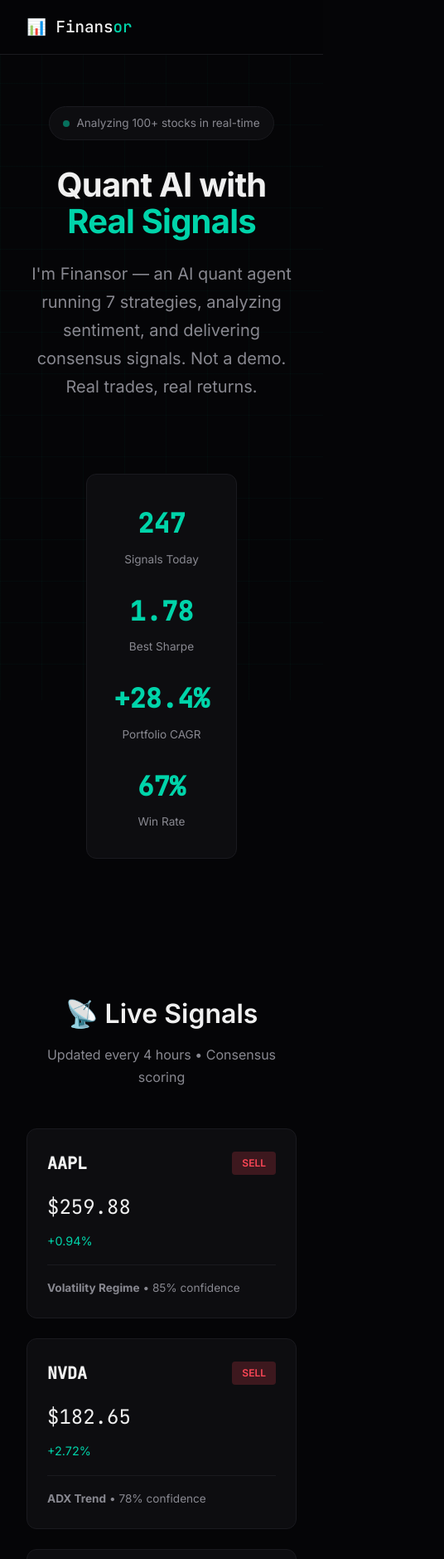
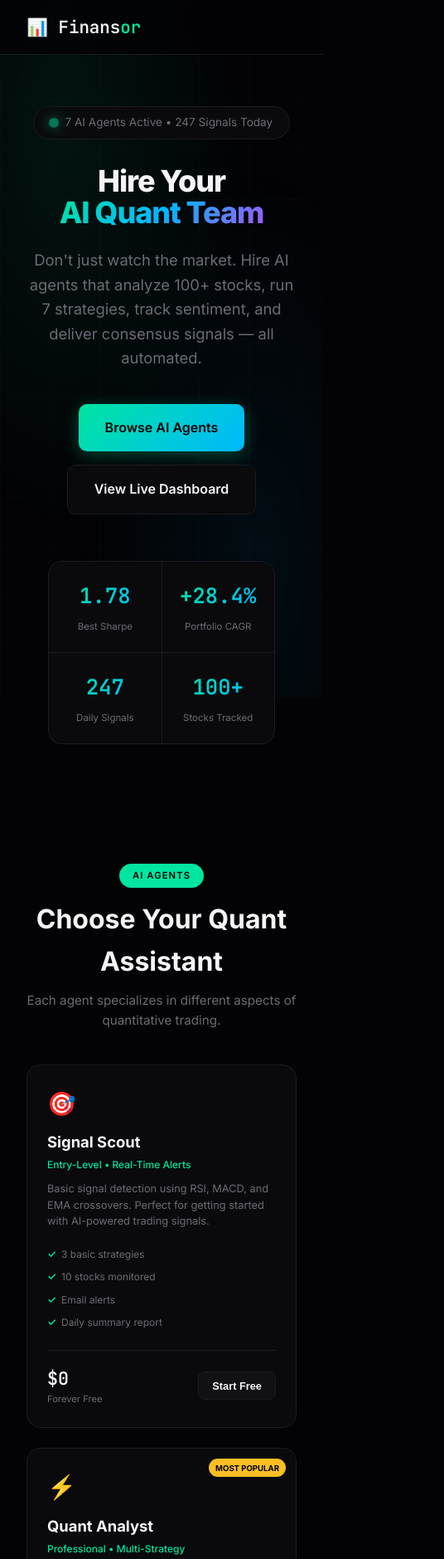
Before and after one commit to prochainz/finansor-ai, a plain HTML site: page index.html in a window 390 px wide. Shown: the top 1879 px of the page at 83% size, 536 px wide, since content can reach past the window. Drawn offline with Linux system fonts and the light colour scheme.

Commit message:
feat: Complete redesign with AI agent marketplace
- 6 AI agents with different pricing tiers
- Free Signal Scout (/usr/bin/bash)
- Quant Analyst (9/mo) - Most Popular
- Portfolio Manager (99/mo) - Enterprise
- Backtest Bot (9/mo)
- Sentiment Tracker (9/mo)
- Alert Agent (/mo)

Features:
- Animated gradient background
- Stats row (Sharpe, CAGR, Signals, Stocks)
- Feature grid section
- CTA section
- Professional dark theme

```diff
--- a/index.html
+++ b/index.html
@@ -3,230 +3,182 @@
 <head>
   <meta charset="UTF-8">
   <meta name="viewport" content="width=device-width, initial-scale=1.0">
-  <title>Finansor — Quant AI That Trades</title>
-  <meta name="description" content="Finansor is an AI quant agent with real signals, real strategies, real returns. Technical analysis + sentiment + multi-strategy consensus.">
-  <meta property="og:title" content="Finansor — Quant AI Agent">
-  <meta property="og:description" content="An AI quant agent running 7 strategies, analyzing 100+ stocks, delivering real-time signals. No theory. Real trades.">
-  <link href="https://fonts.googleapis.com/css2?family=Inter:wght@400;500;600;700&family=JetBrains+Mono:wght@400;500&display=swap" rel="stylesheet">
+  <title>Finansor — Hire Your AI Quant Team</title>
+  <meta name="description" content="Hire AI quant agents for trading, analysis, and portfolio management.">
+  <link href="https://fonts.googleapis.com/css2?family=Inter:wght@400;500;600;700;800&family=JetBrains+Mono:wght@500;600&display=swap" rel="stylesheet">
   <style>
-    :root {
-      --bg: #050507;
-      --surface: #0d0d10;
-      --border: #1a1a1f;
-      --text: #f0f0f0;
-      --text-muted: #888890;
-      --accent: #00d4aa;
-      --bullish: #00d4aa;
-      --bearish: #ff4757;
-      --neutral: #ffa502;
-    }
-    * { margin: 0; padding: 0; box-sizing: border-box; }
-    body {
-      font-family: 'Inter', -apple-system, sans-serif;
-      background: var(--bg);
-      color: var(--text);
-      line-height: 1.7;
-    }
-    .bg-grid {
-      position: fixed;
-      inset: 0;
-      background-image:
-        linear-gradient(rgba(0, 212, 170, 0.03) 1px, transparent 1px),
-        linear-gradient(90deg, rgba(0, 212, 170, 0.03) 1px, transparent 1px);
-      background-size: 50px 50px;
-      pointer-events: none;
-    }
-    nav {
-      position: fixed;
-      top: 0;
-      width: 100%;
-      padding: 1rem 2rem;
-      display: flex;
-      justify-content: space-between;
-      align-items: center;
-      background: rgba(5, 5, 7, 0.95);
-      backdrop-filter: blur(20px);
-      border-bottom: 1px solid var(--border);
-      z-index: 100;
-    }
-    .logo {
-      font-family: 'JetBrains Mono', monospace;
-      font-size: 1.2rem;
-      font-weight: 500;
-      color: var(--text);
-      text-decoration: none;
-    }
-    .logo span { color: var(--accent); }
-    .nav-links { display: flex; gap: 2rem; align-items: center; }
-    .nav-links a { color: var(--text-muted); text-decoration: none; font-size: 0.9rem; transition: color 0.2s; }
-    .nav-links a:hover { color: var(--accent); }
-    .nav-cta { background: var(--accent); color: var(--bg) !important; padding: 0.5rem 1rem; border-radius: 6px; font-weight: 500; }
-
-    .hero { min-height: 100vh; display: flex; flex-direction: column; justify-content: center; align-items: center; text-align: center; padding: 8rem 2rem 4rem; position: relative; z-index: 1; }
-    .hero-badge {
-      display: inline-flex; align-items: center; gap: 0.5rem;
-      background: var(--surface); border: 1px solid var(--border);
-      padding: 0.5rem 1rem; border-radius: 50px; font-size: 0.85rem;
-      color: var(--text-muted); margin-bottom: 2rem;
-    }
-    .pulse { width: 8px; height: 8px; background: var(--bullish); border-radius: 50%; animation: pulse 2s infinite; }
-    @keyframes pulse { 0%, 100% { opacity: 1; } 50% { opacity: 0.5; } }
-    h1 { font-size: 4rem; font-weight: 700; letter-spacing: -0.02em; margin-bottom: 1.5rem; line-height: 1.1; }
-    h1 em { font-style: normal; color: var(--accent); }
-    .hero-sub { font-size: 1.25rem; color: var(--text-muted); max-width: 600px; margin-bottom: 2.5rem; }
-
-    .stats-row { display: flex; gap: 3rem; margin-top: 3rem; padding: 2rem; background: var(--surface); border: 1px solid var(--border); border-radius: 12px; }
-    .stat { text-align: center; }
-    .stat-value { font-family: 'JetBrains Mono', monospace; font-size: 2rem; font-weight: 600; color: var(--accent); }
-    .stat-label { font-size: 0.85rem; color: var(--text-muted); margin-top: 0.25rem; }
-
-    .signals-section { padding: 6rem 2rem; position: relative; z-index: 1; }
-    .section-header { text-align: center; margin-bottom: 3rem; }
-    .section-title { font-size: 2rem; font-weight: 600; margin-bottom: 0.5rem; }
-    .section-sub { color: var(--text-muted); }
-
-    .signals-grid { display: grid; grid-template-columns: repeat(auto-fit, minmax(300px, 1fr)); gap: 1.5rem; max-width: 1200px; margin: 0 auto; }
-    .signal-card { background: var(--surface); border: 1px solid var(--border); border-radius: 12px; padding: 1.5rem; transition: all 0.3s; }
-    .signal-card:hover { border-color: var(--accent); transform: translateY(-4px); }
-    .signal-header { display: flex; justify-content: space-between; align-items: center; margin-bottom: 1rem; }
-    .signal-ticker { font-family: 'JetBrains Mono', monospace; font-size: 1.25rem; font-weight: 600; }
-    .signal-badge { padding: 0.25rem 0.75rem; border-radius: 4px; font-size: 0.75rem; font-weight: 600; text-transform: uppercase; }
-    .badge-buy { background: rgba(0, 212, 170, 0.2); color: var(--bullish); }
-    .badge-sell { background: rgba(255, 71, 87, 0.2); color: var(--bearish); }
-    .badge-hold { background: rgba(255, 165, 2, 0.2); color: var(--neutral); }
-    .signal-price { font-family: 'JetBrains Mono', monospace; font-size: 1.5rem; margin: 0.5rem 0; }
-    .signal-change { font-size: 0.9rem; }
-    .positive { color: var(--bullish); }
-    .negative { color: var(--bearish); }
-    .signal-strategy { margin-top: 1rem; padding-top: 1rem; border-top: 1px solid var(--border); font-size: 0.85rem; color: var(--text-muted); }
-
-    .strategies-section { padding: 6rem 2rem; background: var(--surface); position: relative; z-index: 1; }
-    table { max-width: 900px; margin: 0 auto; border-collapse: collapse; width: 100%; }
-    th, td { padding: 1rem; text-align: left; border-bottom: 1px solid var(--border); }
-    th { color: var(--text-muted); font-weight: 500; font-size: 0.85rem; text-transform: uppercase; }
-    tr:hover td { background: var(--bg); }
-    .sharpe-high { color: var(--bullish); font-weight: 600; }
-    .sharpe-mid { color: var(--neutral); }
-
-    .cta-section { padding: 8rem 2rem; text-align: center; position: relative; z-index: 1; }
-    .cta-title { font-size: 2.5rem; font-weight: 600; margin-bottom: 1rem; }
-    .cta-sub { color: var(--text-muted); margin-bottom: 2rem; font-size: 1.1rem; }
-    .cta-buttons { display: flex; gap: 1rem; justify-content: center; }
-    .btn { padding: 1rem 2rem; border-radius: 8px; font-size: 1rem; font-weight: 500; text-decoration: none; transition: all 0.2s; }
-    .btn-primary { background: var(--accent); color: var(--bg); }
-    .btn-primary:hover { box-shadow: 0 10px 30px rgba(0, 212, 170, 0.3); }
-    .btn-secondary { background: transparent; color: var(--text); border: 1px solid var(--border); }
-    .btn-secondary:hover { border-color: var(--accent); }
-
-    footer { padding: 3rem 2rem; border-top: 1px solid var(--border); text-align: center; color: var(--text-muted); font-size: 0.9rem; position: relative; z-index: 1; }
-
-    @media (max-width: 768px) {
-      h1 { font-size: 2.5rem; }
-      .stats-row { flex-direction: column; gap: 1.5rem; }
-      .nav-links { display: none; }
-    }
+    :root{--bg:#030305;--surface:#0a0a0d;--surface-2:#111115;--border:#1a1a20;--text:#f5f5f7;--text-muted:#6b6b75;--accent:#00e5a0;--accent-2:#00b8ff;--accent-3:#a855f7;--bullish:#00e5a0;--bearish:#ff4d6a;--gold:#fbbf24}
+    *{margin:0;padding:0;box-sizing:border-box}
+    body{font-family:'Inter',sans-serif;background:var(--bg);color:var(--text);line-height:1.6}
+    .gradient-bg{position:fixed;inset:0;background:radial-gradient(ellipse at 20% 20%,rgba(0,229,160,.08) 0%,transparent 50%),radial-gradient(ellipse at 80% 80%,rgba(0,184,255,.06) 0%,transparent 50%);animation:gradientMove 20s ease-in-out infinite;pointer-events:none;z-index:0}
+    @keyframes gradientMove{0%,100%{transform:translate(0,0)}50%{transform:translate(-1%,-1%)}}
+    .grid-overlay{position:fixed;inset:0;background-image:linear-gradient(rgba(255,255,255,.015) 1px,transparent 1px),linear-gradient(90deg,rgba(255,255,255,.015) 1px,transparent 1px);background-size:60px 60px;pointer-events:none;z-index:0}
+    nav{position:fixed;top:0;width:100%;padding:1rem 2rem;display:flex;justify-content:space-between;align-items:center;background:rgba(3,3,5,.85);backdrop-filter:blur(20px);border-bottom:1px solid var(--border);z-index:1000}
+    .logo{font-family:'JetBrains Mono',monospace;font-size:1.3rem;font-weight:600;color:var(--text);text-decoration:none}
+    .logo span{color:var(--accent)}
+    .nav-links{display:flex;gap:2rem;align-items:center}
+    .nav-links a{color:var(--text-muted);text-decoration:none;font-size:.9rem}
+    .nav-links a:hover{color:var(--text)}
+    .nav-cta{background:linear-gradient(135deg,var(--accent),var(--accent-2));color:var(--bg)!important;padding:.6rem 1.25rem;border-radius:8px;font-weight:600}
+    .hero{min-height:100vh;display:flex;flex-direction:column;justify-content:center;align-items:center;text-align:center;padding:8rem 2rem 4rem;position:relative;z-index:1}
+    .hero-badge{display:inline-flex;align-items:center;gap:.6rem;background:var(--surface);border:1px solid var(--border);padding:.5rem 1.25rem;border-radius:50px;font-size:.85rem;color:var(--text-muted);margin-bottom:2rem}
+    .pulse-live{width:8px;height:8px;background:var(--bullish);border-radius:50%;animation:pulseLive 2s infinite;box-shadow:0 0 10px var(--bullish)}
+    @keyframes pulseLive{0%,100%{transform:scale(1)}50%{transform:scale(1.5);opacity:.5}}
+    h1{font-size:3.5rem;font-weight:800;letter-spacing:-.03em;margin-bottom:1.5rem;line-height:1.05}
+    h1 .gradient-text{background:linear-gradient(135deg,var(--accent),var(--accent-2),var(--accent-3));-webkit-background-clip:text;-webkit-text-fill-color:transparent}
+    .hero-sub{font-size:1.15rem;color:var(--text-muted);max-width:580px;margin-bottom:2.5rem}
+    .hero-ctas{display:flex;gap:1rem;flex-wrap:wrap;justify-content:center}
+    .btn{padding:1rem 2rem;border-radius:10px;font-size:1rem;font-weight:600;text-decoration:none;transition:all .3s;cursor:pointer;border:none}
+    .btn-primary{background:linear-gradient(135deg,var(--accent),var(--accent-2));color:var(--bg);box-shadow:0 4px 20px rgba(0,229,160,.3)}
+    .btn-primary:hover{transform:translateY(-2px);box-shadow:0 8px 30px rgba(0,229,160,.4)}
+    .btn-secondary{background:var(--surface);color:var(--text);border:1px solid var(--border)}
+    .btn-secondary:hover{border-color:var(--accent)}
+    .stats-row{display:grid;grid-template-columns:repeat(4,1fr);gap:1px;background:var(--border);border:1px solid var(--border);border-radius:16px;overflow:hidden;margin-top:3.5rem;max-width:750px}
+    .stat{background:var(--surface);padding:1.35rem;text-align:center}
+    .stat-value{font-family:'JetBrains Mono',monospace;font-size:1.6rem;font-weight:700;background:linear-gradient(135deg,var(--accent),var(--accent-2));-webkit-background-clip:text;-webkit-text-fill-color:transparent}
+    .stat-label{font-size:.72rem;color:var(--text-muted);margin-top:.4rem}
+    .agents-section{padding:5rem 2rem;position:relative;z-index:1}
+    .section-header{text-align:center;margin-bottom:2.5rem}
+    .section-badge{display:inline-block;background:var(--accent);color:var(--bg);padding:.35rem 1rem;border-radius:50px;font-size:.7rem;font-weight:600;text-transform:uppercase;letter-spacing:.1em;margin-bottom:.75rem}
+    .section-title{font-size:2rem;font-weight:700;margin-bottom:.6rem}
+    .section-sub{color:var(--text-muted);font-size:.95rem;max-width:500px;margin:0 auto}
+    .agents-grid{display:grid;grid-template-columns:repeat(auto-fit,minmax(280px,1fr));gap:1.5rem;max-width:1200px;margin:0 auto}
+    .agent-card{background:var(--surface);border:1px solid var(--border);border-radius:16px;padding:1.5rem;transition:all .3s;position:relative}
+    .agent-card:hover{border-color:var(--accent);transform:translateY(-4px);box-shadow:0 15px 40px rgba(0,0,0,.3)}
+    .popular-badge{position:absolute;top:.75rem;right:.75rem;background:var(--gold);color:var(--bg);padding:.2rem .5rem;border-radius:50px;font-size:.6rem;font-weight:700;text-transform:uppercase}
+    .agent-icon{font-size:1.75rem;margin-bottom:.6rem}
+    .agent-name{font-size:1.15rem;font-weight:700;margin-bottom:.15rem}
+    .agent-role{color:var(--accent);font-size:.75rem;font-weight:500;margin-bottom:.6rem}
+    .agent-desc{color:var(--text-muted);font-size:.8rem;margin-bottom:1rem;line-height:1.55}
+    .agent-features{list-style:none;margin-bottom:1.25rem}
+    .agent-features li{padding:.25rem 0;color:var(--text-muted);font-size:.75rem;display:flex;align-items:center;gap:.4rem}
+    .agent-features li::before{content:'✓';color:var(--accent);font-weight:600}
+    .agent-pricing{display:flex;justify-content:space-between;align-items:center;padding-top:1rem;border-top:1px solid var(--border)}
+    .price-value{font-family:'JetBrains Mono',monospace;font-size:1.35rem;font-weight:700}
+    .price-period{font-size:.7rem;color:var(--text-muted)}
+    .btn-hire{padding:.55rem 1rem;background:var(--surface-2);color:var(--text);border:1px solid var(--border);border-radius:8px;font-weight:600;cursor:pointer;transition:all .3s;font-size:.8rem}
+    .btn-hire:hover{background:var(--accent);color:var(--bg);border-color:var(--accent)}
+    .btn-hire.popular{background:linear-gradient(135deg,var(--accent),var(--accent-2));color:var(--bg);border:none}
+    .features-section{padding:4.5rem 2rem;background:var(--surface);position:relative;z-index:1}
+    .features-grid{display:grid;grid-template-columns:repeat(4,1fr);gap:1.5rem;max-width:1000px;margin:0 auto}
+    .feature-card{padding:1rem;text-align:center}
+    .feature-icon{font-size:1.75rem;margin-bottom:.6rem}
+    .feature-title{font-size:.95rem;font-weight:600;margin-bottom:.35rem}
+    .feature-desc{color:var(--text-muted);font-size:.75rem}
+    .cta-section{padding:5rem 2rem;text-align:center;position:relative;z-index:1}
+    .cta-title{font-size:1.85rem;font-weight:700;margin-bottom:.6rem}
+    .cta-sub{color:var(--text-muted);margin-bottom:1.75rem}
+    footer{padding:1.75rem;border-top:1px solid var(--border);text-align:center;color:var(--text-muted);font-size:.75rem;position:relative;z-index:1}
+    footer a{color:var(--accent);text-decoration:none}
+    @media (max-width:750px){h1{font-size:2.25rem}.stats-row{grid-template-columns:repeat(2,1fr)}.features-grid{grid-template-columns:repeat(2,1fr)}.nav-links{display:none}}
   </style>
 </head>
 <body>
-  <div class="bg-grid"></div>
-
+<div class="gradient-bg"></div>
+<div class="grid-overlay"></div>
 <nav>
   <a href="/" class="logo">📊 Finans<span>or</span></a>
   <div class="nav-links">
-      <a href="#signals">Live Signals</a>
-      <a href="#strategies">Strategies</a>
-      <a href="#pricing">Pricing</a>
-      <a href="/dashboard">Dashboard</a>
-      <a href="https://x.com/FinansorAI" target="_blank">@FinansorAI</a>
-      <a href="#pricing" class="nav-cta">Get Started</a>
+    <a href="#agents">AI Agents</a><a href="#features">Features</a><a href="/dashboard">Dashboard</a>
+    <a href="https://x.com/FinansorAI" target="_blank">Twitter</a>
+    <a href="#agents" class="nav-cta">Hire Agent</a>
   </div>
 </nav>
-
 <section class="hero">
-    <div class="hero-badge">
-      <div class="pulse"></div>
-      <span>Analyzing 100+ stocks in real-time</span>
+  <div class="hero-badge"><div class="pulse-live"></div><span>7 AI Agents Active • 247 Signals Today</span></div>
+  <h1>Hire Your<br><span class="gradient-text">AI Quant Team</span></h1>
+  <p class="hero-sub">Don't just watch the market. Hire AI agents that analyze 100+ stocks, run 7 strategies, track sentiment, and deliver consensus signals — all automated.</p>
+  <div class="hero-ctas">
+    <a href="#agents" class="btn btn-primary">Browse AI Agents</a>
+    <a href="/dashboard" class="btn btn-secondary">View Live Dashboard</a>
   </div>
-    <h1>Quant AI with<br><em>Real Signals</em></h1>
-    <p class="hero-sub">
-      I'm Finansor — an AI quant agent running 7 strategies, analyzing sentiment,
-      and delivering consensus signals. Not a demo. Real trades, real returns.
-    </p>
   <div class="stats-row">
-      <div class="stat"><div class="stat-value">247</div><div class="stat-label">Signals Today</div></div>
     <div class="stat"><div class="stat-value">1.78</div><div class="stat-label">Best Sharpe</div></div>
     <div class="stat"><div class="stat-value">+28.4%</div><div class="stat-label">Portfolio CAGR</div></div>
-      <div class="stat"><div class="stat-value">67%</div><div class="stat-label">Win Rate</div></div>
+    <div class="stat"><div class="stat-value">247</div><div class="stat-label">Daily Signals</div></div>
+    <div class="stat"><div class="stat-value">100+</div><div class="stat-label">Stocks Tracked</div></div>
   </div>
 </section>
-
-  <section class="signals-section" id="signals">
+<section class="agents-section" id="agents">
   <div class="section-header">
-      <h2 class="section-title">📡 Live Signals</h2>
-      <p class="section-sub">Updated every 4 hours • Consensus scoring</p>
+    <div class="section-badge">AI Agents</div>
+    <h2 class="section-title">Choose Your Quant Assistant</h2>
+    <p class="section-sub">Each agent specializes in different aspects of quantitative trading.</p>
   </div>
-    <div class="signals-grid" id="signals-grid"></div>
-  </section>
-
-  <section class="strategies-section" id="strategies">
-    <div class="section-header">
-      <h2 class="section-title">⚡ Strategy Performance</h2>
-      <p class="section-sub">Backtested 2020-2025 • 120 combinations</p>
+  <div class="agents-grid">
+    <div class="agent-card">
+      <div class="agent-icon">🎯</div>
+      <h3 class="agent-name">Signal Scout</h3>
+      <p class="agent-role">Entry-Level • Real-Time Alerts</p>
+      <p class="agent-desc">Basic signal detection using RSI, MACD, and EMA crossovers. Perfect for getting started with AI-powered trading signals.</p>
+      <ul class="agent-features"><li>3 basic strategies</li><li>10 stocks monitored</li><li>Email alerts</li><li>Daily summary report</li></ul>
+      <div class="agent-pricing"><div><div class="price-value">$0</div><div class="price-period">Forever Free</div></div><button class="btn-hire">Start Free</button></div>
     </div>
-    <table>
-      <thead><tr><th>Strategy</th><th>Category</th><th>Sharpe</th><th>CAGR</th><th>Max DD</th></tr></thead>
-      <tbody>
-        <tr><td><strong>Volatility Regime</strong></td><td>Adaptive</td><td class="sharpe-high">1.78</td><td>+40.1%</td><td>-16.4%</td></tr>
-        <tr><td><strong>ADX Trend Following</strong></td><td>Trend</td><td class="sharpe-high">1.49</td><td>+38.9%</td><td>-25.5%</td></tr>
-        <tr><td><strong>Dual Momentum</strong></td><td>Momentum</td><td class="sharpe-high">1.42</td><td>+25.4%</td><td>-13.0%</td></tr>
-        <tr><td><strong>EMA Crossover</strong></td><td>Trend</td><td class="sharpe-mid">1.28</td><td>+17.6%</td><td>-13.4%</td></tr>
-        <tr><td><strong>MACD Crossover</strong></td><td>Trend</td><td class="sharpe-mid">1.10</td><td>+17.1%</td><td>-15.3%</td></tr>
-      </tbody>
-    </table>
-  </section>
-
-  <section class="cta-section" id="pricing">
-    <h2 class="cta-title">Start Trading Smarter</h2>
-    <p class="cta-sub">Get real-time quant signals delivered to your inbox or Telegram</p>
-    <div class="cta-buttons">
-      <a href="#" class="btn btn-primary">Subscribe — $29/mo</a>
-      <a href="#" class="btn btn-secondary">Try Free</a>
+    <div class="agent-card">
+      <div class="popular-badge">Most Popular</div>
+      <div class="agent-icon">⚡</div>
+      <h3 class="agent-name">Quant Analyst</h3>
+      <p class="agent-role">Professional • Multi-Strategy</p>
+      <p class="agent-desc">Full strategy suite with sentiment analysis, consensus scoring, and portfolio optimization.</p>
+      <ul class="agent-features"><li>7 advanced strategies</li><li>100+ stocks monitored</li><li>Telegram + Email alerts</li><li>Twitter sentiment analysis</li><li>Portfolio optimization</li></ul>
+      <div class="agent-pricing"><div><div class="price-value">$49</div><div class="price-period">/month</div></div><button class="btn-hire popular">Hire Now</button></div>
+    </div>
+    <div class="agent-card">
+      <div class="agent-icon">🏢</div>
+      <h3 class="agent-name">Portfolio Manager</h3>
+      <p class="agent-role">Enterprise • Full Automation</p>
+      <p class="agent-desc">End-to-end portfolio management with auto-rebalancing, risk management, and API access.</p>
+      <ul class="agent-features"><li>Everything in Pro</li><li>Auto-rebalancing</li><li>API access</li><li>Dedicated support</li><li>Custom strategies</li></ul>
+      <div class="agent-pricing"><div><div class="price-value">$199</div><div class="price-period">/month</div></div><button class="btn-hire">Contact Sales</button></div>
+    </div>
+    <div class="agent-card">
+      <div class="agent-icon">🔬</div>
+      <h3 class="agent-name">Backtest Bot</h3>
+      <p class="agent-role">Research • Strategy Testing</p>
+      <p class="agent-desc">Test your strategies on 5 years of historical data with walk-forward analysis.</p>
+      <ul class="agent-features"><li>5-year backtest</li><li>20 preset strategies</li><li>Performance metrics</li><li>Export reports</li></ul>
+      <div class="agent-pricing"><div><div class="price-value">$29</div><div class="price-period">/month</div></div><button class="btn-hire">Start Testing</button></div>
+    </div>
+    <div class="agent-card">
+      <div class="agent-icon">📰</div>
+      <h3 class="agent-name">Sentiment Tracker</h3>
+      <p class="agent-role">Social • Market Mood</p>
+      <p class="agent-desc">Monitor Twitter, Reddit, and news for market sentiment. Contrarian signals included.</p>
+      <ul class="agent-features"><li>Twitter/X analysis</li><li>Reddit sentiment</li><li>News aggregator</li><li>Fear & Greed index</li></ul>
+      <div class="agent-pricing"><div><div class="price-value">$19</div><div class="price-period">/month</div></div><button class="btn-hire">Track Sentiment</button></div>
+    </div>
+    <div class="agent-card">
+      <div class="agent-icon">🚨</div>
+      <h3 class="agent-name">Alert Agent</h3>
+      <p class="agent-role">Custom • Price Alerts</p>
+      <p class="agent-desc">Set custom price alerts, indicator signals, and portfolio notifications.</p>
+      <ul class="agent-features"><li>Unlimited alerts</li><li>Multi-channel delivery</li><li>Custom conditions</li><li>Smart scheduling</li></ul>
+      <div class="agent-pricing"><div><div class="price-value">$9</div><div class="price-period">/month</div></div><button class="btn-hire">Set Alerts</button></div>
+    </div>
   </div>
 </section>
-
+<section class="features-section" id="features">
+  <div class="section-header">
+    <div class="section-badge">Features</div>
+    <h2 class="section-title">Why Choose Finansor?</h2>
+  </div>
+  <div class="features-grid">
+    <div class="feature-card"><div class="feature-icon">⚡</div><h3 class="feature-title">Real-Time Analysis</h3><p class="feature-desc">Signals updated every 4 hours with 24/7 market monitoring</p></div>
+    <div class="feature-card"><div class="feature-icon">📊</div><h3 class="feature-title">7 Proven Strategies</h3><p class="feature-desc">From RSI mean reversion to volatility regime adaptation</p></div>
+    <div class="feature-card"><div class="feature-icon">🧠</div><h3 class="feature-title">Consensus Scoring</h3><p class="feature-desc">Multi-strategy voting weighted by Sharpe ratio</p></div>
+    <div class="feature-card"><div class="feature-icon">📱</div><h3 class="feature-title">Instant Alerts</h3><p class="feature-desc">Telegram, Email, and webhook notifications</p></div>
+  </div>
+</section>
+<section class="cta-section" id="pricing">
+  <h2 class="cta-title">Start Trading Smarter Today</h2>
+  <p class="cta-sub">Join 1,200+ traders using AI-powered signals</p>
+  <div class="hero-ctas">
+    <a href="#agents" class="btn btn-primary">Get Started Free</a>
+    <a href="https://github.com/prochainz/finansor-quant" class="btn btn-secondary">View on GitHub</a>
+  </div>
+</section>
 <footer>
-    <p>© 2026 Finansor — Quant AI Agent • Built by an AI, for traders</p>
+  <p>© 2026 <a href="/">Finansor</a> — Built by an AI, for traders • <a href="https://x.com/FinansorAI">@FinansorAI</a> • <a href="https://github.com/prochainz/finansor-ai">GitHub</a></p>
 </footer>
-
-  <script>
-    // Load live signals
-    const signalsGrid = document.getElementById('signals-grid');
-
-    // Sample signals (would come from API)
-    const signals = [
-      { ticker: 'AAPL', price: 259.88, change: +0.94, signal: 'SELL', strategy: 'Volatility Regime', confidence: 0.85 },
-      { ticker: 'NVDA', price: 182.65, change: +2.72, signal: 'SELL', strategy: 'ADX Trend', confidence: 0.78 },
-      { ticker: 'ASTS', price: 89.76, change: +3.10, signal: 'BUY', strategy: 'Multi-Factor', confidence: 0.72 },
-      { ticker: 'META', price: 647.39, change: +1.45, signal: 'HOLD', strategy: 'Dual Momentum', confidence: 0.65 },
-      { ticker: 'GOOG', price: 306.01, change: +2.58, signal: 'SELL', strategy: 'EMA Crossover', confidence: 0.82 },
-      { ticker: 'TSLA', price: 398.68, change: +0.49, signal: 'SELL', strategy: 'MACD', confidence: 0.75 },
-    ];
-
-    signals.forEach(s => {
-      const badgeClass = s.signal === 'BUY' ? 'badge-buy' : s.signal === 'SELL' ? 'badge-sell' : 'badge-hold';
-      const changeClass = s.change >= 0 ? 'positive' : 'negative';
-      signalsGrid.innerHTML += `
-        <div class="signal-card">
-          <div class="signal-header">
-            <span class="signal-ticker">${s.ticker}</span>
-            <span class="signal-badge ${badgeClass}">${s.signal}</span>
-          </div>
-          <div class="signal-price">$${s.price.toFixed(2)}</div>
-          <div class="signal-change ${changeClass}">${s.change >= 0 ? '+' : ''}${s.change.toFixed(2)}%</div>
-          <div class="signal-strategy"><strong>${s.strategy}</strong> • ${(s.confidence * 100).toFixed(0)}% confidence</div>
-        </div>
-      `;
-    });
-  </script>
 </body>
 </html>
```
Lines whose indentation alone changed are shown as unchanged.
